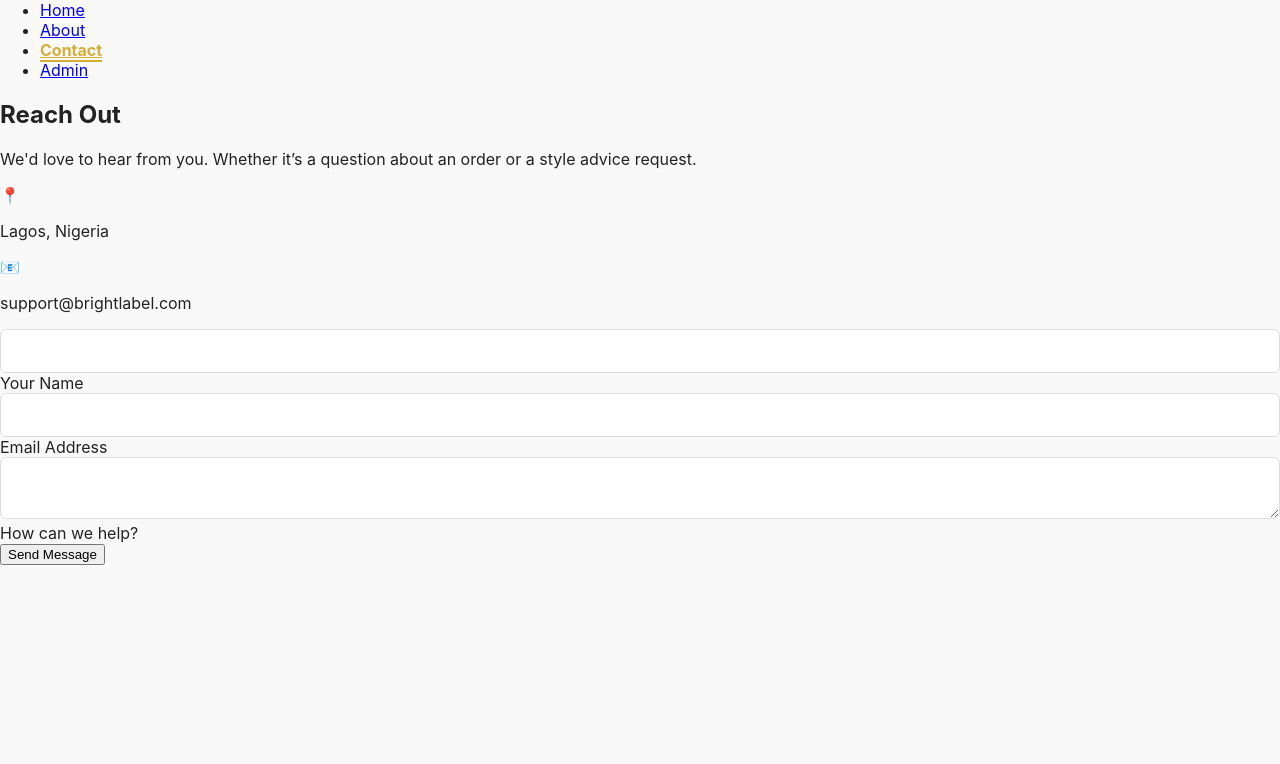
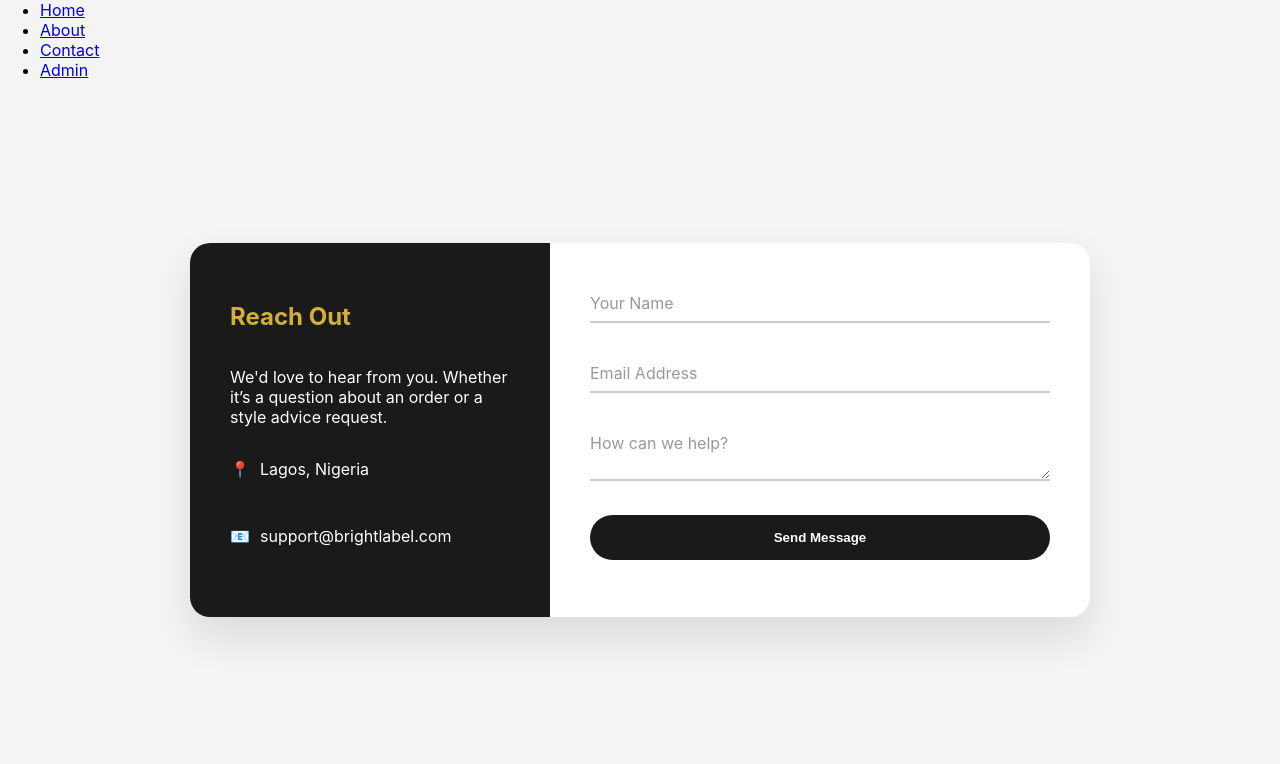
Before and after one commit to brightcodek-sys/Bright-Label-Boutique, a plain HTML site: page contact.html in a window 1280 px wide. Shown: the part 36-800 px from the top of the page. Drawn offline with Linux system fonts and the light colour scheme.

Commit message:
Update contact.css

```diff
--- a/contact.css
+++ b/contact.css
@@ -1,143 +1,107 @@
-/* Variables to match the Bright Label brand */
 :root {
-    --primary: #222;
-    --accent: #d4af37; /* Gold */
-    --light: #f9f9f9;
-    --white: #ffffff;
-    --shadow: 0 4px 15px rgba(0,0,0,0.1);
+    --gold: #d4af37;
+    --dark: #1a1a1a;
+    --gray: #f4f4f4;
 }
 
 body {
     margin: 0;
     font-family: 'Inter', sans-serif;
-    background-color: var(--light);
-    color: var(--primary);
+    background: var(--gray);
+    display: flex;
+    flex-direction: column;
+    min-height: 100vh;
 }
 
-/* Header Section */
-.contact-page-header {
-    text-align: center;
-    padding: 80px 5%;
-    background-color: var(--primary);
-    color: var(--white);
+/* Container & Card */
+.contact-container {
+    flex: 1;
+    display: flex;
+    align-items: center;
+    justify-content: center;
+    padding: 20px;
 }
 
-.contact-page-header h1 {
-    font-size: 2.5rem;
-    margin-bottom: 10px;
-    letter-spacing: 1px;
+.contact-card {
+    display: grid;
+    grid-template-columns: 1fr 1.5fr;
+    max-width: 900px;
+    background: white;
+    border-radius: 20px;
+    overflow: hidden;
+    box-shadow: 0 20px 40px rgba(0,0,0,0.1);
 }
 
-.contact-page-header p {
-    color: var(--accent);
-    font-size: 1.1rem;
+/* Left Side Styling */
+.contact-info {
+    background: var(--dark);
+    color: white;
+    padding: 40px;
+    display: flex;
+    flex-direction: column;
+    justify-content: center;
 }
 
-/* Main Layout Grid */
-.container {
-    max-width: 1100px;
-    margin: -40px auto 60px; /* Pulls the content up into the header slightly */
-    padding: 0 20px;
+.contact-info h2 { color: var(--gold); margin-bottom: 20px; }
+.info-item { display: flex; align-items: center; margin-bottom: 15px; gap: 10px; }
+
+/* Right Side: Floating Labels */
+.contact-form-section { padding: 40px; }
+
+.input-group {
+    position: relative;
+    margin-bottom: 30px;
 }
 
-.contact-grid {
-    display: grid;
-    grid-template-columns: 1.5fr 1fr;
-    gap: 30px;
+.input-group input, .input-group textarea {
+    width: 100%;
+    padding: 10px 0;
+    border: none;
+    border-bottom: 2px solid #ccc;
+    outline: none;
+    font-size: 1rem;
+    background: transparent;
+    transition: 0.3s;
 }
 
-/* Form Styling */
-.form-container {
-    background: var(--white);
-    padding: 40px;
-    border-radius: 12px;
-    box-shadow: var(--shadow);
+.input-group label {
+    position: absolute;
+    top: 10px;
+    left: 0;
+    color: #999;
+    pointer-events: none;
+    transition: 0.3s;
 }
 
-.form-group {
-    margin-bottom: 20px;
+/* The Magic: Label moves up when focused or typed in */
+.input-group input:focus ~ label,
+.input-group input:valid ~ label,
+.input-group textarea:focus ~ label,
+.input-group textarea:valid ~ label {
+    top: -20px;
+    font-size: 0.8rem;
+    color: var(--gold);
 }
 
-.form-group label {
-    display: block;
-    font-weight: 600;
-    margin-bottom: 8px;
-    font-size: 0.9rem;
+.input-group input:focus, .input-group textarea:focus {
+    border-bottom: 2px solid var(--gold);
 }
 
-input, textarea {
-    width: 100%;
-    padding: 12px;
-    border: 1px solid #ddd;
-    border-radius: 6px;
-    font-size: 1rem;
-    box-sizing: border-box; /* Ensures padding doesn't break width */
-}
-
-input:focus, textarea:focus {
-    outline: none;
-    border-color: var(--accent);
-    box-shadow: 0 0 5px rgba(212, 175, 55, 0.3);
-}
-
-/* Info Cards (Right Side) */
-.contact-details {
-    display: flex;
-    flex-direction: column;
-    gap: 20px;
-}
-
-.info-card {
-    background: var(--white);
-    padding: 25px;
-    border-radius: 12px;
-    box-shadow: var(--shadow);
-    border-left: 5px solid var(--accent);
-}
-
-.info-card h3 {
-    margin: 0 0 10px 0;
-    font-size: 1.2rem;
-    color: var(--primary);
-}
-
-.info-card p {
-    margin: 0;
-    color: #666;
-    line-height: 1.5;
-}
-
-/* Submit Button */
-.btn-main {
-    background-color: var(--accent);
+.send-btn {
+    background: var(--dark);
     color: white;
     border: none;
     padding: 15px 30px;
-    font-size: 1rem;
+    border-radius: 50px;
+    cursor: pointer;
     font-weight: bold;
-    border-radius: 6px;
-    cursor: pointer;
     width: 100%;
-    transition: transform 0.2s, background 0.2s;
+    transition: 0.3s;
 }
 
-.btn-main:hover {
-    background-color: #b8962d;
-    transform: translateY(-2px);
+.send-btn:hover { background: var(--gold); }
+
+/* Responsive */
+@media (max-width: 768px) {
+    .contact-card { grid-template-columns: 1fr; }
 }
-
-/* Tablet & Mobile Responsiveness */
-@media (max-width: 850px) {
-    .contact-grid {
-        grid-template-columns: 1fr;
-    }
-
-    .container {
-        margin-top: 20px;
-    }
-}
-.active {
-    color: #d4af37 !important; /* Gold color */
-    border-bottom: 2px solid #d4af37;
-    font-weight: bold;
-}
```
